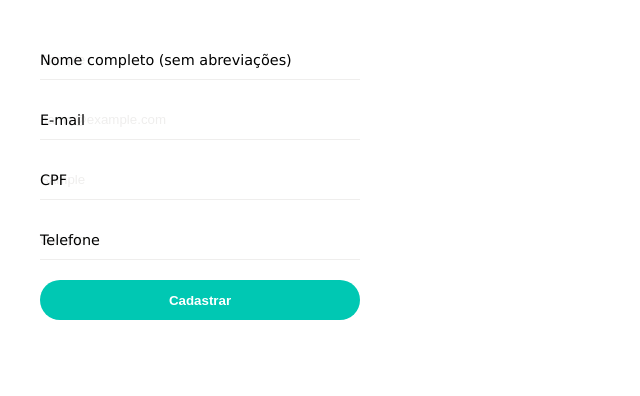
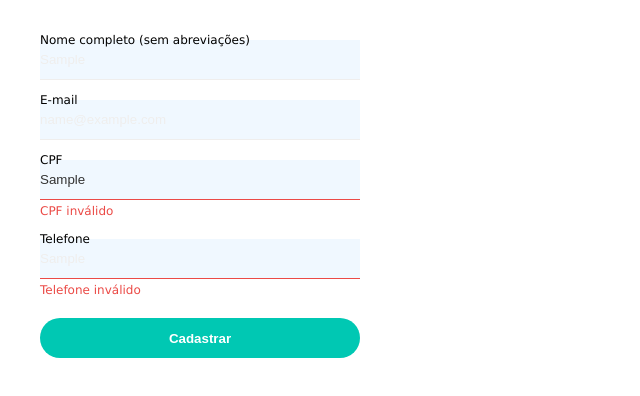
Before and after one commit to itzfeltrin/tinnova-user-crud, a React (Vite) app: page /users/new in a window 1280 px wide. Both pictures are taken after typing "Sample", "name@example.com", "Sample", "Sample" into the empty fields and a click on the button "Cadastrar". Shown: the top 396 px of the page, without its empty margins (0-640 px from the left). Built offline with nearby package versions, Linux system fonts and the light colour scheme.

Commit message:
create base form

```diff
--- a/package.json
+++ b/package.json
@@ -8,8 +8,10 @@
     "preview": "vite preview"
   },
   "dependencies": {
+    "@hookform/resolvers": "^2.8.8",
     "react": "^18.0.0",
     "react-dom": "^18.0.0",
+    "react-hook-form": "^7.30.0",
     "react-router-dom": "6",
     "sass": "^1.51.0",
     "yup": "^0.32.11"
--- /dev/null
+++ b/src/components/TextField.tsx
@@ -0,0 +1,39 @@
+import {ChangeEventHandler, forwardRef, InputHTMLAttributes, useCallback, useState} from 'react';
+import {FieldError} from 'react-hook-form';
+import {getClassName} from '../helpers';
+
+type TextFieldProps = InputHTMLAttributes<HTMLInputElement> & {
+	label: string;
+	error: FieldError | undefined;
+};
+
+export const TextField = forwardRef<HTMLInputElement, TextFieldProps>(({error, ...props}, ref) => {
+	const [empty, setEmpty] = useState(true);
+
+	const onChange = useCallback<ChangeEventHandler<HTMLInputElement>>((event) => {
+		if (props.onChange) {
+			props.onChange(event);
+		}
+		const value = event.target.value;
+		setEmpty(value === '');
+	}, [props.onChange]);
+
+	return (
+		<div className="text-field">
+			<div className="relative-box">
+				<input
+					ref={ref}
+					id={props.name}
+					className={getClassName({
+						invalid: !!error,
+						empty
+					})}
+					{...props}
+					onChange={onChange}
+				/>
+				<label htmlFor={props.name}>{props.label}</label>
+			</div>
+			{error && <span className={'error-message'}>{error.message}</span>}
+		</div>
+	);
+});
--- /dev/null
+++ b/src/helpers/index.ts
@@ -0,0 +1,14 @@
+const getClassName = (obj: Record<string, boolean>): string => {
+	const className = Object
+		.keys(obj)
+		.map(key => ({key, value: obj[key]}))
+		.filter(obj => obj.value)
+		.map(obj => obj.key)
+		.join(' ');
+
+	return className;
+};
+
+export {
+	getClassName
+};
--- a/src/index.scss
+++ b/src/index.scss
@@ -1,3 +1,6 @@
+@import "./stylesheets/variables";
+@import "./stylesheets/form";
+
 * {
   margin: 0;
   padding: 0;
@@ -7,94 +10,3 @@
 html {
   font-family: Verdana, Arial, sans-serif;
 }
-
-/*Guia de estilo
-
-Input:
-• Cor da fonte sem foco: #efeeed.
-• Cor da fonte com foco: #333333.
-• Cor da borda: #efeeed.
-
-Input Inválido:
-• Cor da fonte: #eb4a46.
-• Cor da borda: #eb4a46.
-
-Botão Habilitado:
-• Cor da fonte com foco: #ffffff.
-• Cor de background: #00c8b3.
-
-Botão Hover:
-• Opacidade do botão com hover: 70%.
-
-Botão Desabilitado:
-• Cor da fonte sem foco: #dddcdc.
-• Cor de background: #f6f6f6.
-
-*/
-
-$input-color: #efeeed;
-$input-color-focus: #333333;
-$input-border-color: #efeeed;
-$invalid-color: #eb4a46;
-$element-height: 2.5rem;
-$button-color: #00c8b3;
-
-form {
-  display: flex;
-  flex-direction: column;
-  gap: calc($element-height / 2);
-  width: clamp(200px, 100%, 320px);
-  margin: $element-height;
-
-  .input-field {
-    width: 100%;
-    position: relative;
-
-    label {
-      position: absolute;
-      left: 0;
-      top: 50%;
-      transform: translateY(-50%);
-      transition: top 0.3s ease, font-size 0.3s ease;
-      font-size: 0.9em;
-    }
-
-    input {
-      width: 100%;
-      color: $input-color;
-      border: none;
-      border-bottom: 1px solid $input-border-color;
-      outline: none;
-      height: $element-height;
-
-      &:focus {
-        color: $input-color-focus;
-
-        & + label {
-          top: 0%;
-          font-size: 0.75em;
-        }
-      }
-
-      &.invalid {
-        border-bottom-color: $invalid-color;
-      }
-    }
-  }
-
-  button {
-    height: $element-height;
-    border: none;
-    outline: none;
-    border-radius: 2rem;
-    background-color: $button-color;
-    color: #ffffff;
-    font-weight: 600;
-    cursor: pointer;
-    transition: opacity 0.3s ease;
-
-    &:hover {
-      opacity: 0.7;
-    }
-  }
-}
--- a/src/pages/user/AddUser.tsx
+++ b/src/pages/user/AddUser.tsx
@@ -1,58 +1,40 @@
-import {FormEventHandler} from 'react';
+import {useForm, Controller} from 'react-hook-form';
 import * as yup from 'yup';
+import {UserData} from '../../types/user';
+import {yupResolver} from '@hookform/resolvers/yup';
+import {TextField} from '../../components/TextField';
 
 const CPF_REGEX = /\d{3}\.\d{3}\.\d{3}-\d{2}/;
-const PHONE_REGEX = /\(\d{2}\) \d{4,5}-\d{4}/;
+const PHONE_REGEX = /\+\d{2} \(\d{2}\) \d{4,5}-\d{4}/;
 
-const formSchema = yup.object({
-	name: yup.string().required("Preencha o campo"),
-	email: yup.string().required("Preencha o campo").email("E-mail inválido"),
-	cpf: yup.string().required("Preencha o campo").matches(CPF_REGEX, "CPF inválido"),
-	phone: yup.string().required("Preencha o campo").matches(PHONE_REGEX, "Telefone inválido"),
+const formSchema: yup.SchemaOf<UserData> = yup.object({
+	name: yup.string().required('Preencha o campo'),
+	email: yup.string().required('Preencha o campo').email('E-mail inválido'),
+	cpf: yup.string().required('Preencha o campo').matches(CPF_REGEX, 'CPF inválido'),
+	phone: yup.string().required('Preencha o campo').matches(PHONE_REGEX, 'Telefone inválido'),
 });
 
 export const AddUser = () => {
-	const onSubmit: FormEventHandler<HTMLFormElement> = (event) => {
-		event.preventDefault();
-
-		const elements = Array.from((event.target as HTMLFormElement).elements)
-			.filter(element => {
-				const input = element as HTMLInputElement;
-				return input.name !== '';
-			})
-			.map((element) => {
-				const input = element as HTMLInputElement;
-				return {
-					name: input.name,
-					value: input.value,
-				};
-			})
-			.reduce((acc, element) => ({
-				...acc,
-				[element.name]: element.value,
-			}), {});
-
-		console.log(elements);
+	const onSubmit = (values: UserData) => {
+		console.table(values);
 	};
 
+	const {register, control, handleSubmit, formState} = useForm<UserData>({
+		defaultValues: {
+			name: '',
+			email: '',
+			cpf: '',
+			phone: '',
+		},
+		resolver: yupResolver(formSchema),
+	});
+
 	return (
-		<form onSubmit={onSubmit}>
-			<div className="input-field">
-				<input name={'name'} id={'name'} type={'text'}/>
-				<label htmlFor={'name'}>Nome completo (sem abreviações)</label>
-			</div>
-			<div className="input-field">
-				<input name={'email'} id={'email'} type={'email'}/>
-				<label htmlFor={'email'}>E-mail</label>
-			</div>
-			<div className="input-field">
-				<input name={'cpf'} id={'cpf'} type={'text'}/>
-				<label htmlFor={'cpf'}>CPF</label>
-			</div>
-			<div className="input-field">
-				<input name={'phone'} id={'phone'} type={'text'}/>
-				<label htmlFor={'phone'}>Telefone</label>
-			</div>
+		<form onSubmit={handleSubmit(onSubmit)}>
+			<TextField {...register('name')} type={'text'} label={'Nome completo (sem abreviações)'} error={formState.errors.name}/>
+			<TextField {...register('email')}  type={'email'} label={'E-mail'} error={formState.errors.email}/>
+			<TextField {...register('cpf')}  type={'text'} label={'CPF'} error={formState.errors.cpf}/>
+			<TextField {...register('phone')}  type={'text'} label={'Telefone'} error={formState.errors.phone}/>
 			<button type={'submit'}>Cadastrar</button>
 		</form>
 	);
--- /dev/null
+++ b/src/stylesheets/form.scss
@@ -0,0 +1,73 @@
+form {
+  display: flex;
+  flex-direction: column;
+  gap: calc($element-height / 2);
+  width: clamp(200px, 100%, 320px);
+  margin: $element-height;
+
+  .text-field {
+    width: 100%;
+
+    .relative-box {
+      position: relative;
+
+      label {
+        position: absolute;
+        left: 0;
+        top: 50%;
+        transform: translateY(-50%);
+        transition: top 0.3s ease, font-size 0.3s ease;
+        font-size: 0.9em;
+      }
+
+      input {
+        width: 100%;
+        color: $input-color;
+        border: none;
+        border-bottom: 1px solid $input-border-color;
+        outline: none;
+        height: $element-height;
+
+        /*todo: remove later*/
+        background: aliceblue;
+
+        &:focus {
+          color: $input-color-focus;
+        }
+
+        &.invalid {
+          border-bottom-color: $invalid-color;
+        }
+
+        &:focus, &:not(.empty) {
+          & + label {
+            top: 0%;
+            font-size: 0.75em;
+          }
+        }
+      }
+    }
+
+
+    .error-message {
+      font-size: 0.75rem;
+      color: $invalid-color;
+    }
+  }
+
+  button {
+    height: $element-height;
+    border: none;
+    outline: none;
+    border-radius: 2rem;
+    background-color: $button-color;
+    color: #ffffff;
+    font-weight: 600;
+    cursor: pointer;
+    transition: opacity 0.3s ease;
+
+    &:hover {
+      opacity: 0.7;
+    }
+  }
+}
--- /dev/null
+++ b/src/stylesheets/variables.scss
@@ -0,0 +1,30 @@
+/*Guia de estilo
+
+Input:
+• Cor da fonte sem foco: #efeeed.
+• Cor da fonte com foco: #333333.
+• Cor da borda: #efeeed.
+
+Input Inválido:
+• Cor da fonte: #eb4a46.
+• Cor da borda: #eb4a46.
+
+Botão Habilitado:
+• Cor da fonte com foco: #ffffff.
+• Cor de background: #00c8b3.
+
+Botão Hover:
+• Opacidade do botão com hover: 70%.
+
+Botão Desabilitado:
+• Cor da fonte sem foco: #dddcdc.
+• Cor de background: #f6f6f6.
+
+*/
+
+$input-color: #efeeed;
+$input-color-focus: #333333;
+$input-border-color: #efeeed;
+$invalid-color: #eb4a46;
+$element-height: 2.5rem;
+$button-color: #00c8b3;
```
Also changed, not shown: 1 other file (tests, documents, lock files or other folders).
